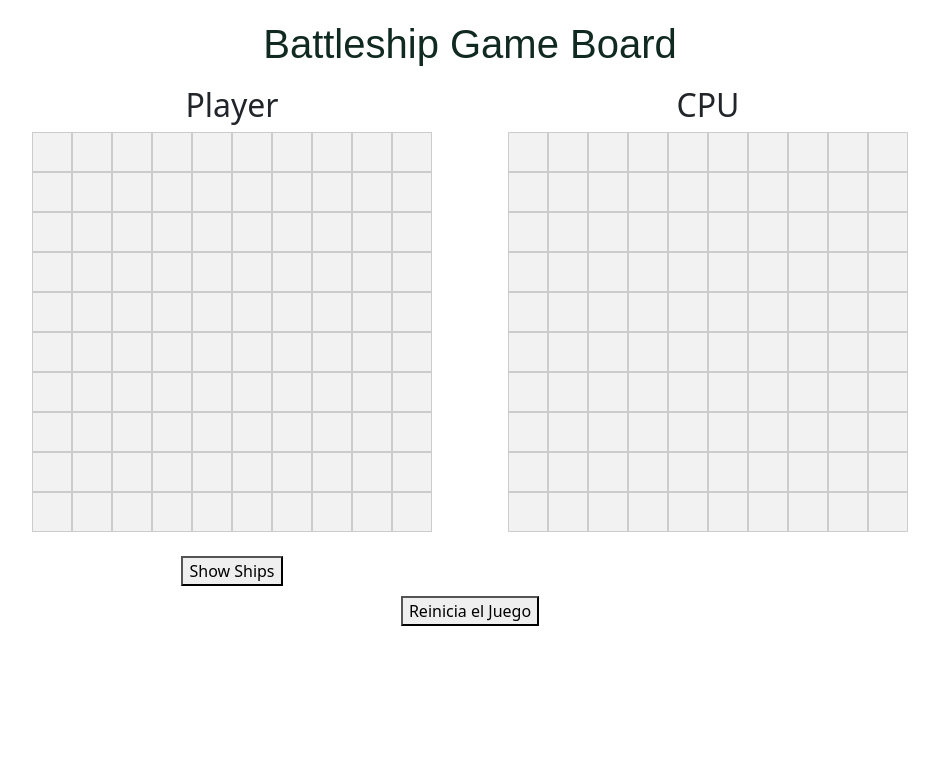
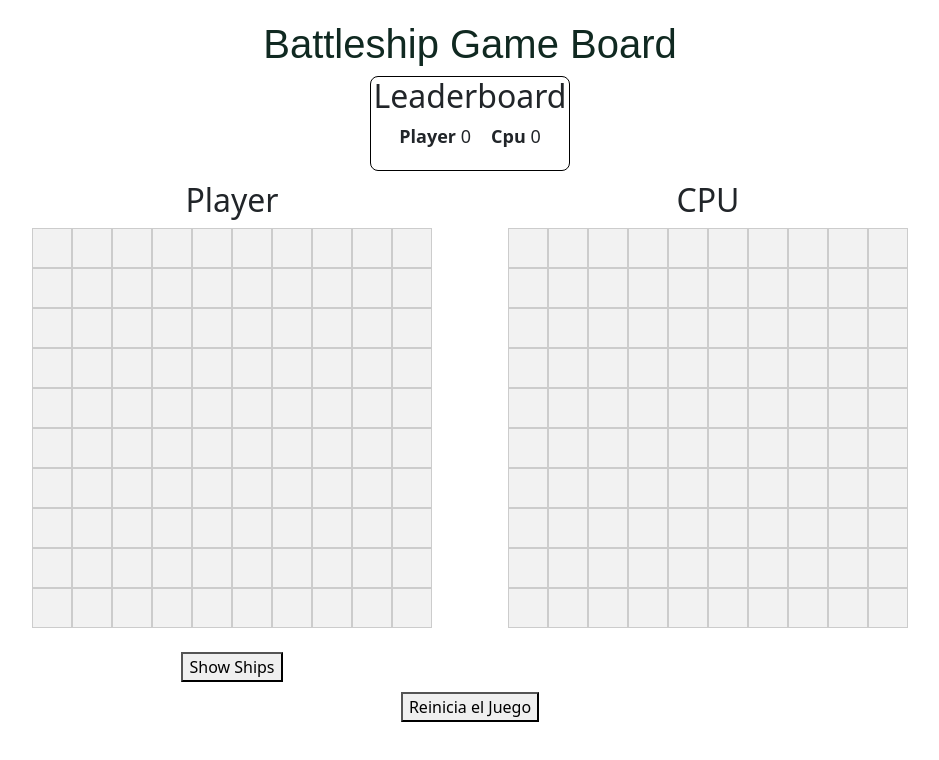
Before and after one commit to manolos05/battleship-react, a React (Vite) app: page / in a window 1280 px wide. Shown: the top 760 px of the page, without its empty margins (170-1109 px from the left). Built offline with nearby package versions, Linux system fonts and the light colour scheme; the HTML template or start-up script is replaced by a standard one.

Commit message:
update: contador agregado

```diff
--- a/src/App.jsx
+++ b/src/App.jsx
@@ -78,10 +78,38 @@ const handleRestartGame = () => {
 
   };
 
-
+  const playerWins = localStorage.getItem("Player");
+  const CpuWins = localStorage.getItem("Cpu");
   return (
     <div className="app">
       <h1>Battleship Game Board</h1>
+
+
+      <div
+        style={{
+          border: "1px solid black",
+          borderRadius: "8px",
+          width: "200px",
+          margin: "auto",
+        }}
+      >
+        <h2>Leaderboard</h2>
+        <div
+          style={{
+            display: "flex",
+            justifyContent: "center",
+            marginBottom: "20px",
+          }}
+        >
+          <div style={{ fontSize: "18px", marginRight: "20px" }}>
+            <strong>Player</strong> <span>{playerWins || 0}</span>
+          </div>
+          <div style={{ fontSize: "18px" }}>
+            <strong>Cpu</strong> <span>{CpuWins || 0}</span>
+          </div>
+        </div>
+      </div>
+
 
       <div className="main">
         <Board
--- a/src/components/Board.jsx
+++ b/src/components/Board.jsx
@@ -20,17 +20,18 @@ export const Board = ({ gameBoard, player, onClick, cpuCoordinate    }) => {
   const [playerHitCount, setPlayerHitCount] = useState(0)
   const [cpuHitCount, setCpuHitCount] = useState(0)
 
-
+  const playerWins = localStorage.getItem("Player");
+  const CpuWins = localStorage.getItem("Cpu");
 
 
   useEffect(()=>{
-    if(playerHitCount === 17){
+    if(playerHitCount === 3){
       alert('Has Ganado')
+      localStorage.setItem("Player", Number(playerWins) + 1)
 
-
-    } else if (cpuHitCount === 17){
+    } else if (cpuHitCount === 3){
       alert('Has Perdido')
-
+      localStorage.setItem("Cpu", Number(CpuWins) + 1)
     }
 
   }, [playerHitCount,cpuHitCount])
```
